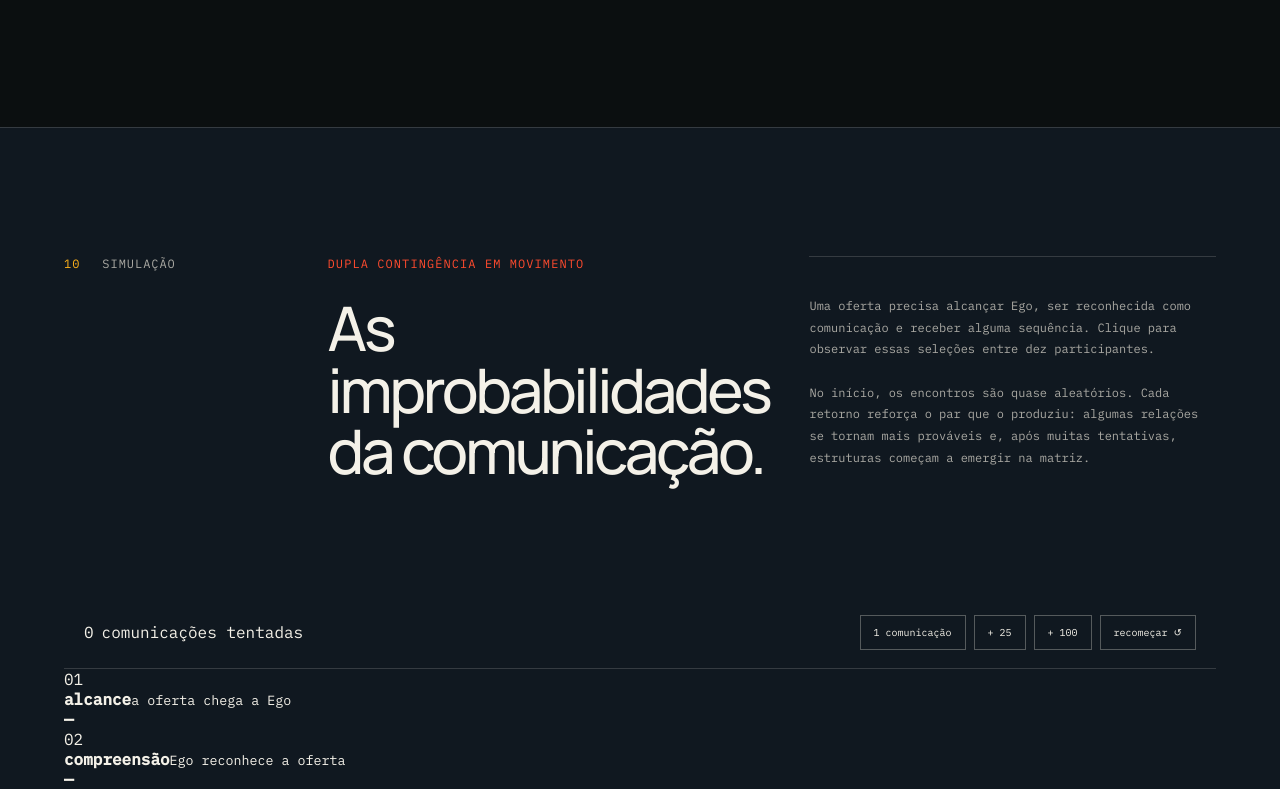
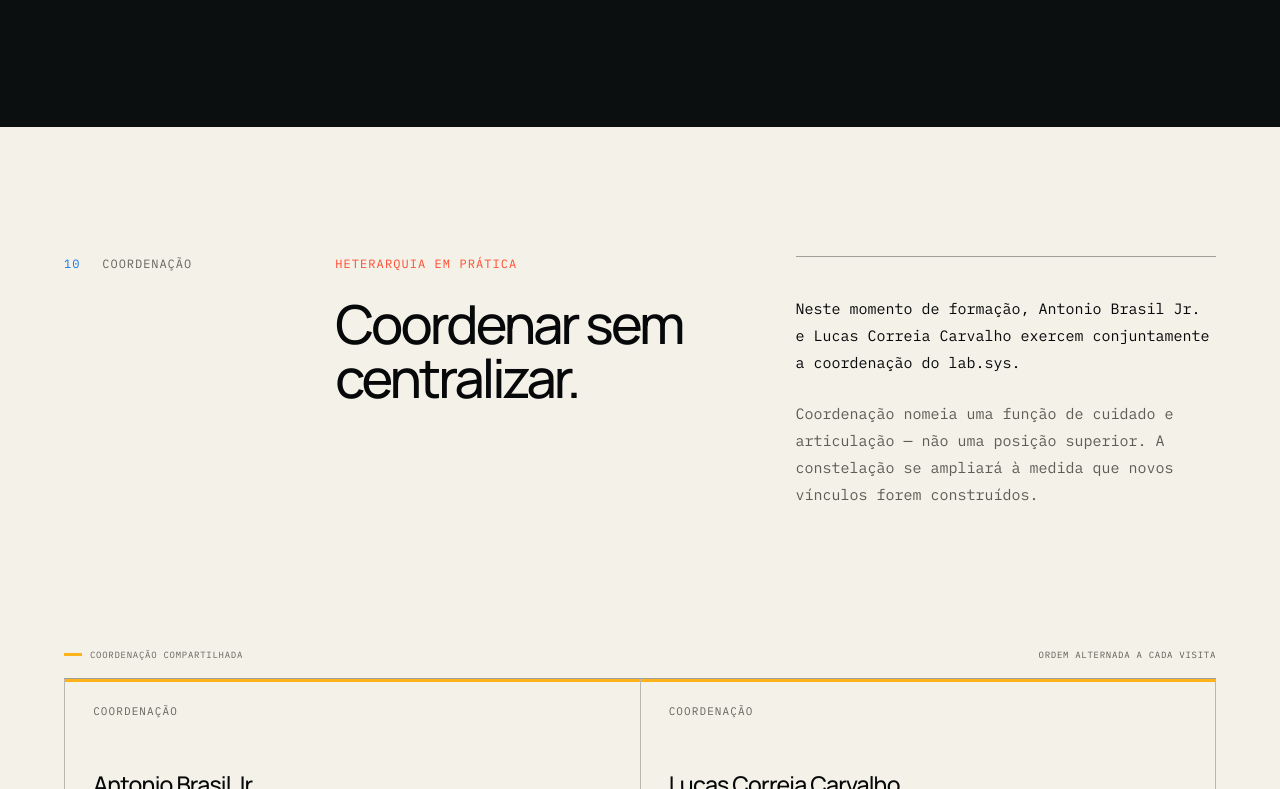
Before and after one commit to antoniobrasiljr/lab-sys, a Next.js app: page / in a window 1280 px wide. Shown: the part 6791-7580 px from the top of the page. Built offline with nearby package versions, Linux system fonts and the light colour scheme.

Commit message:
Keep simulation out of the main page

```diff
--- a/app/globals.css
+++ b/app/globals.css
@@ -153,50 +153,6 @@ h1 em { color: var(--cyan); font-style: normal; }
 .lines-cross i::after { content: ""; position: absolute; left: 50%; bottom: 0; height: 54px; border-left: 1px solid rgba(0,207,232,.36); }
 .lines-cross i::before { content: ""; position: absolute; left: calc(50% - 3px); top: -3px; width: 7px; height: 7px; border-radius: 50%; background: var(--obsidian); border: 1px solid var(--cyan); }
 
-.simulation { background: #101820; }
-.simulation-intro { display: grid; grid-template-columns: minmax(150px, .55fr) 1fr 1fr; gap: 40px; align-items: start; margin-bottom: clamp(70px, 9vw, 130px); }
-.simulation-intro h2 { max-width: 15ch; font: 500 clamp(36px, 4.8vw, 74px)/1 var(--sans); letter-spacing: -.055em; }
-.simulation-principle { padding-top: 38px; border-top: 1px solid var(--line); }
-.simulation-principle p { color: var(--muted); font-size: 12px; line-height: 1.8; }
-.simulation-principle p + p { margin-top: 22px; }
-.simulation-console { border: 1px solid var(--line); background: var(--obsidian); }
-.simulation-controls { display: flex; justify-content: space-between; align-items: center; gap: 24px; padding: 18px 20px; border-bottom: 1px solid var(--line); }
-.simulation-controls > span, .panel-label { color: var(--muted); font-size: 9px; text-transform: uppercase; letter-spacing: .09em; }
-.simulation-controls > div { display: flex; flex-wrap: wrap; gap: 8px; }
-.simulation-controls button { padding: 10px 13px; color: var(--warm); border: 1px solid rgba(244,241,232,.3); background: transparent; font: 400 10px var(--mono); cursor: pointer; }
-.simulation-controls button:hover, .simulation-controls button:focus-visible { color: var(--obsidian); background: var(--cyan); border-color: var(--cyan); outline: none; }
-.simulation-controls .reset-button { color: var(--coral); border-color: rgba(255,75,46,.48); }
-.participants { display: grid; grid-template-columns: repeat(10, 1fr); border-bottom: 1px solid var(--line); }
-.participants span { display: grid; place-items: center; aspect-ratio: 1; color: var(--muted); border-right: 1px solid var(--line); font-size: 11px; transition: color .2s, background .2s; }
-.participants span:last-child { border-right: 0; }
-.participants span.is-active { color: var(--obsidian); background: var(--amber); }
-.simulation-readout { display: grid; grid-template-columns: 2fr 1fr; border-bottom: 1px solid var(--line); }
-.stage-grid { display: grid; grid-template-columns: repeat(3, 1fr); }
-.stage-grid article { position: relative; min-height: 210px; padding: 22px; display: flex; flex-direction: column; overflow: hidden; border-right: 1px solid var(--line); }
-.stage-grid article > span { color: var(--cyan); font-size: 9px; text-transform: uppercase; letter-spacing: .1em; }
-.stage-grid strong { margin-top: 35px; font: 500 clamp(38px, 4vw, 64px)/1 var(--sans); letter-spacing: -.05em; }
-.stage-grid small { margin-top: auto; color: var(--muted); font: 400 9px/1.5 var(--mono); }
-.stage-grid article > i { position: absolute; inset: auto auto 0 0; height: 3px; background: var(--cyan); transition: width .25s; }
-.last-path { padding: 22px; }
-.last-path > span { color: var(--coral); font-size: 9px; text-transform: uppercase; letter-spacing: .1em; }
-.last-path p { display: flex; flex-wrap: wrap; align-items: center; gap: 12px; margin-top: 38px; }
-.last-path b { display: grid; place-items: center; width: 44px; aspect-ratio: 1; border: 1px solid var(--amber); font-weight: 400; }
-.last-path i { color: var(--cyan); font-style: normal; }
-.last-path em { flex-basis: 100%; margin-top: 12px; color: var(--muted); font: 400 10px/1.5 var(--mono); }
-.last-path .empty-path { color: var(--muted); font-size: 10px; line-height: 1.6; }
-.simulation-detail { display: grid; grid-template-columns: 1fr 1fr; }
-.outcome-distribution, .relation-panel { min-width: 0; padding: 24px; }
-.outcome-distribution { border-right: 1px solid var(--line); }
-.outcome-row { display: grid; grid-template-columns: 1fr auto; gap: 8px 16px; margin-top: 19px; color: var(--muted); font-size: 9px; }
-.outcome-row b { color: var(--warm); font-weight: 400; }
-.outcome-row > i { grid-column: 1 / -1; height: 3px; background: rgba(244,241,232,.08); }
-.outcome-row u { display: block; height: 100%; text-decoration: none; transition: width .25s; }
-.relation-matrix { margin-top: 22px; display: grid; grid-template-columns: 24px repeat(10, 1fr); gap: 4px; align-items: center; }
-.relation-matrix > b, .matrix-row > b { color: var(--muted); font-size: 7px; font-weight: 400; text-align: center; }
-.matrix-row { display: contents; }
-.matrix-row i { aspect-ratio: 1; background: var(--cyan); border-radius: 1px; transition: opacity .25s; }
-.matrix-row i.is-self { background: var(--muted); }
-
 .team { background: var(--warm); color: var(--obsidian); }
 .team .section-index { color: #65645f; }
 .team .section-index span:first-child { color: var(--blue); }
@@ -265,7 +221,7 @@ footer > p { justify-self: end; font: 500 clamp(20px, 2.4vw, 36px)/1.35 var(--sa
   .axis-card h2 { margin-top: 48px; }
   .observation-list article { grid-template-columns: 50px 56px 1fr; gap: 18px; }
   .observation-list article div { grid-template-columns: 1fr; gap: 16px; }
-  .lines-intro, .team-intro, .simulation-intro { grid-template-columns: 1fr; }
+  .lines-intro, .team-intro { grid-template-columns: 1fr; }
   .lines-grid, .people-grid { grid-template-columns: repeat(2, 1fr); }
   .team-principle { max-width: 720px; }
   .articulation-note { grid-template-columns: 1fr 2fr; }
@@ -294,14 +250,6 @@ footer > p { justify-self: end; font: 500 clamp(20px, 2.4vw, 36px)/1.35 var(--sa
   .publication-crosses { display: none; }
   .lines-cross { display: none; }
   .constellation-controls { align-items: flex-start; flex-direction: column; }
-  .simulation-controls { align-items: flex-start; flex-direction: column; }
-  .participants { grid-template-columns: repeat(5, 1fr); }
-  .participants span:nth-child(5) { border-right: 0; }
-  .participants span:nth-child(-n+5) { border-bottom: 1px solid var(--line); }
-  .simulation-readout { grid-template-columns: 1fr; }
-  .stage-grid { border-bottom: 1px solid var(--line); }
-  .stage-grid article { min-height: 170px; padding: 16px; }
-  .stage-grid small { min-height: 3em; }
   .articulation-note { grid-template-columns: 1fr; gap: 12px; }
   .footer-mark .brand-lockup { width: 82vw; }
   footer { grid-template-columns: 1fr; }
--- a/app/page.tsx
+++ b/app/page.tsx
@@ -1,5 +1,4 @@
 import TeamConstellation from "./team-constellation";
-import CommunicationSimulation from "./communication-simulation";
 
 const axes = [
   {
@@ -392,28 +391,6 @@ export default function Home() {
           </div>
         </section>
 
-        <section id="simulacao" className="simulation section-shell">
-          <div className="simulation-intro">
-            <div className="section-index"><span>10</span><span>simulação</span></div>
-            <div>
-              <p className="eyebrow">dupla contingência em movimento</p>
-              <h2>As improbabilidades<br />da comunicação.</h2>
-            </div>
-            <div className="simulation-principle">
-              <p>
-                Uma oferta precisa alcançar Ego, ser reconhecida como comunicação e receber
-                alguma sequência. Clique para observar essas seleções entre dez participantes.
-              </p>
-              <p>
-                No início, os encontros são quase aleatórios. Cada retorno reforça o par que o
-                produziu: algumas relações se tornam mais prováveis e, após muitas tentativas,
-                estruturas começam a emergir na matriz.
-              </p>
-            </div>
-          </div>
-          <CommunicationSimulation />
-        </section>
-
         <section id="equipe" className="team section-shell">
           <div className="team-intro">
             <div className="section-index"><span>10</span><span>coordenação</span></div>
```
